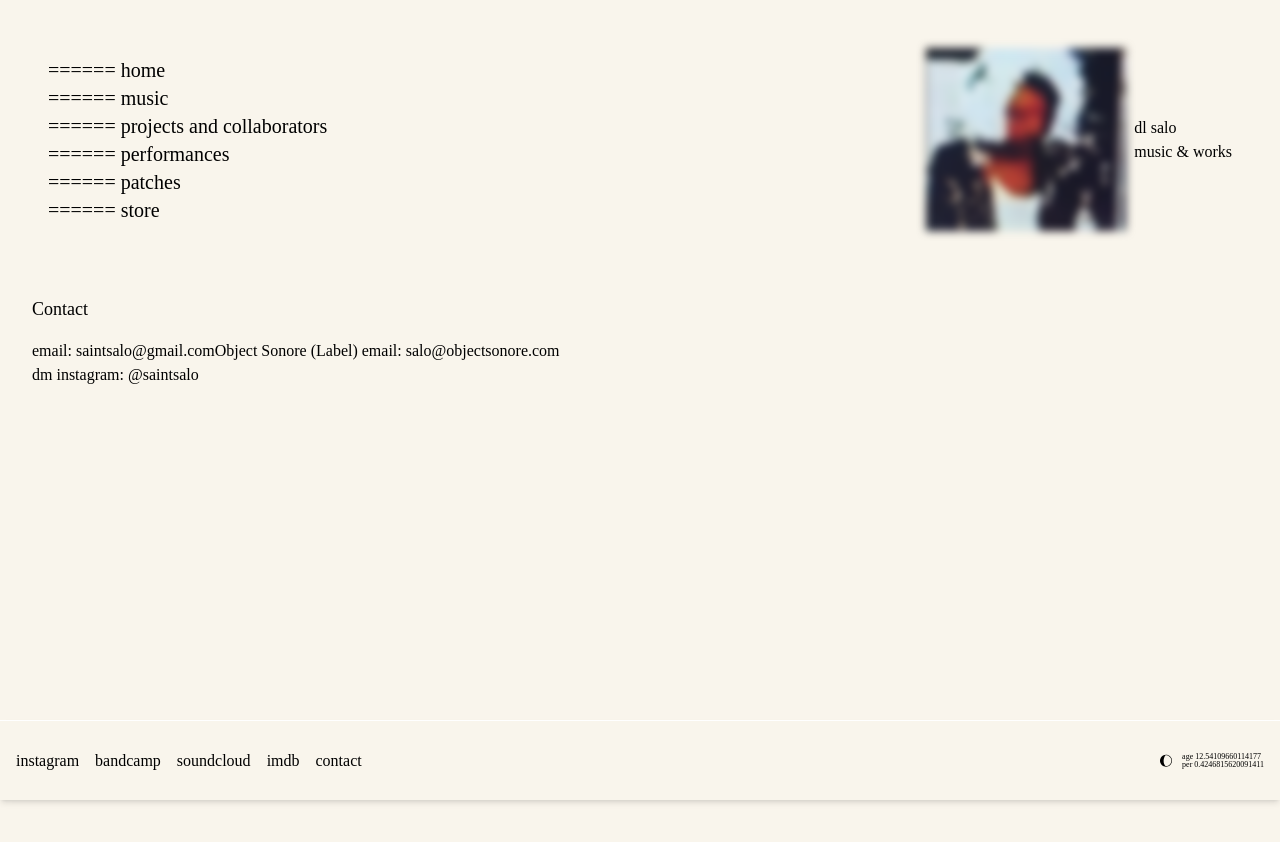
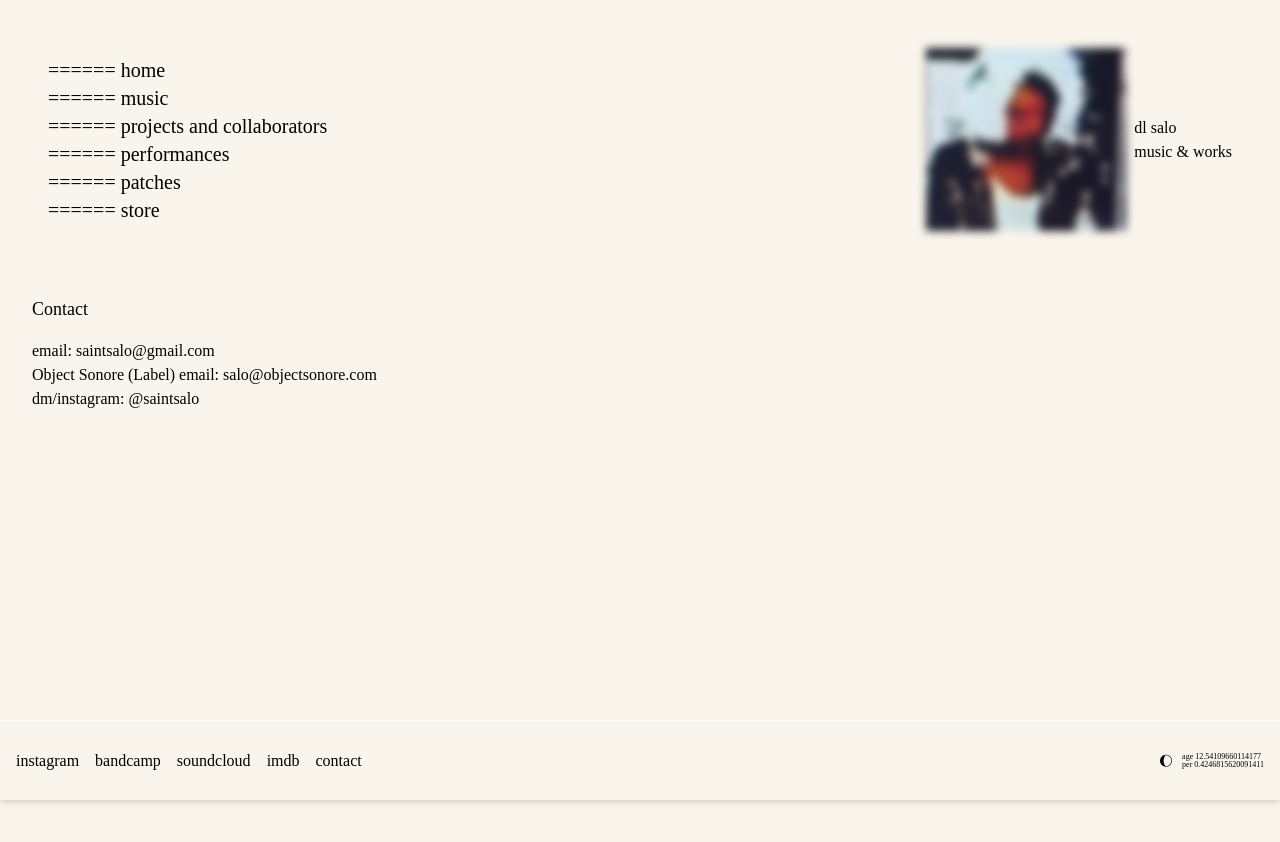
Before and after one commit to saintsalo/saintsalo-site, a Next.js app in the folder web/: page /contact in a window 1280 px wide. Shown: the top 842 px of the page. Built offline with nearby package versions, Linux system fonts and the light colour scheme; a web font is replaced by a local one.

Commit message:
corrected contact page

```diff
--- a/web/app/contact/page.tsx
+++ b/web/app/contact/page.tsx
@@ -6,11 +6,13 @@ export default function Page() {
       <h1>Contact</h1>
       <div>
         email: <Link href="mailto:saintsalo@gmail.com">saintsalo@gmail.com</Link>
+      </div>
+      <div>
         Object Sonore (Label) email:{" "}
         <Link href="mailto:salo@objectsonore.com">salo@objectsonore.com</Link>
       </div>
       <div>
-        dm instagram:{" "}
+        dm/instagram:{" "}
         <Link href="https://www.instagram.com/saintsalo/" target="_blank">
           @saintsalo
         </Link>
```
